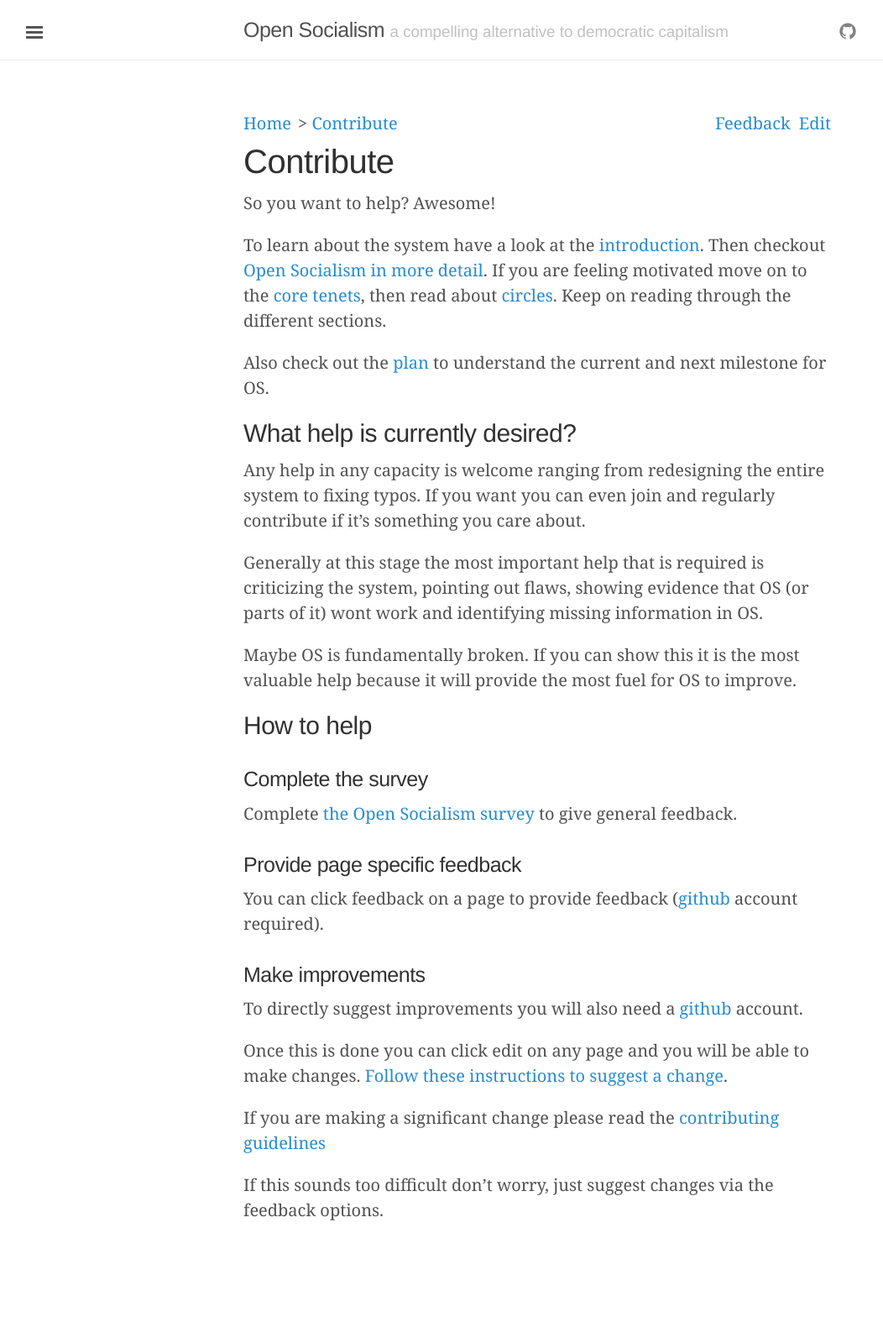
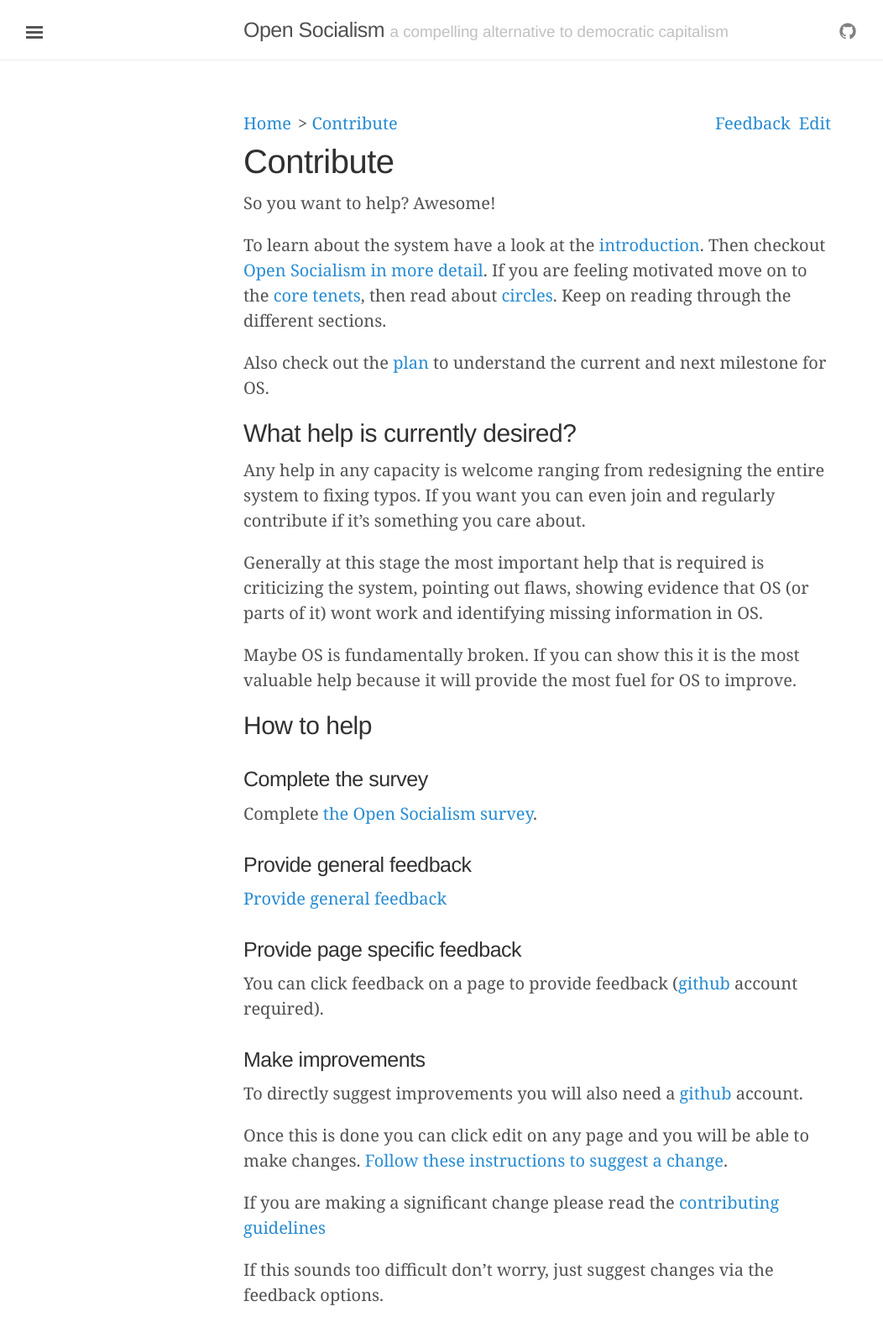
Before and after one commit to open-socialism/open-socialism-site, a Jekyll site: the page built from contribute.md, in a window 1280 px wide. Shown: the top 1593 px of the page at 84% size, without its empty margins (0-1052 px from the left). Built offline with Jekyll 4.4.1, drawn with Linux system fonts in a browser that asks for light colours.

Commit message:
add link to general feedback doc

```diff
--- a/_includes/nav.html
+++ b/_includes/nav.html
@@ -26,6 +26,8 @@ based upon https://codyhouse.co/demo/mega-dropdown/index.html
         {% include nav-list.html context="/assess-dc/" entries=entries title="Assess DC" %}
       </li>
       <li><a href="/contribute">Contribute</a></li>
+      <li><a href="https://docs.google.com/forms/d/1fbNE7hpmryylvsILKRK18PYORs4Mxkf7qOLOkiFDww0/viewform" target="_blank">Take the Survey</a></li>
+      <li><a href="https://docs.google.com/forms/d/1FFv6d9JLqP23ZSKLjj63bPuzKtl6VaSRxqDM4VdFYdg/viewform" target="_blank">General Feedback</a></li>
     </ul>
   </nav>
 </div>
--- a/contribute.md
+++ b/contribute.md
@@ -21,7 +21,11 @@ Maybe OS is fundamentally broken. If you can show this it is the most valuable h
 
 ### Complete the survey
 
-Complete [the Open Socialism survey](https://docs.google.com/forms/d/1fbNE7hpmryylvsILKRK18PYORs4Mxkf7qOLOkiFDww0/viewform){:target="_blank"} to give general feedback.
+Complete [the Open Socialism survey](https://docs.google.com/forms/d/1fbNE7hpmryylvsILKRK18PYORs4Mxkf7qOLOkiFDww0/viewform){:target="_blank"}.
+
+### Provide general feedback
+
+[Provide general feedback](https://docs.google.com/forms/d/1FFv6d9JLqP23ZSKLjj63bPuzKtl6VaSRxqDM4VdFYdg/viewform){:target="_blank"}
 
 ### Provide page specific feedback
 
```
Also changed, not shown: index.md (+1 -1 lines).
